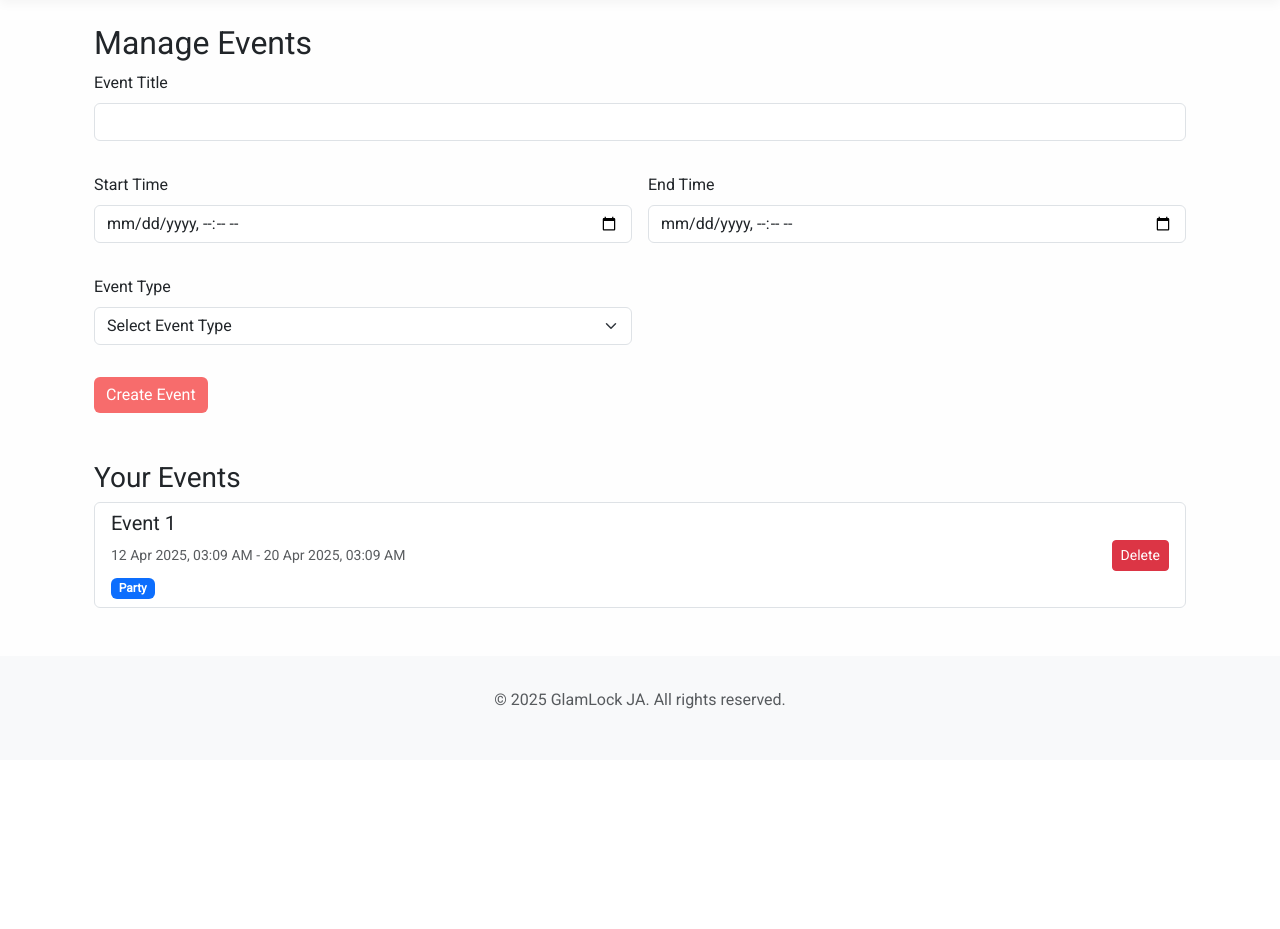
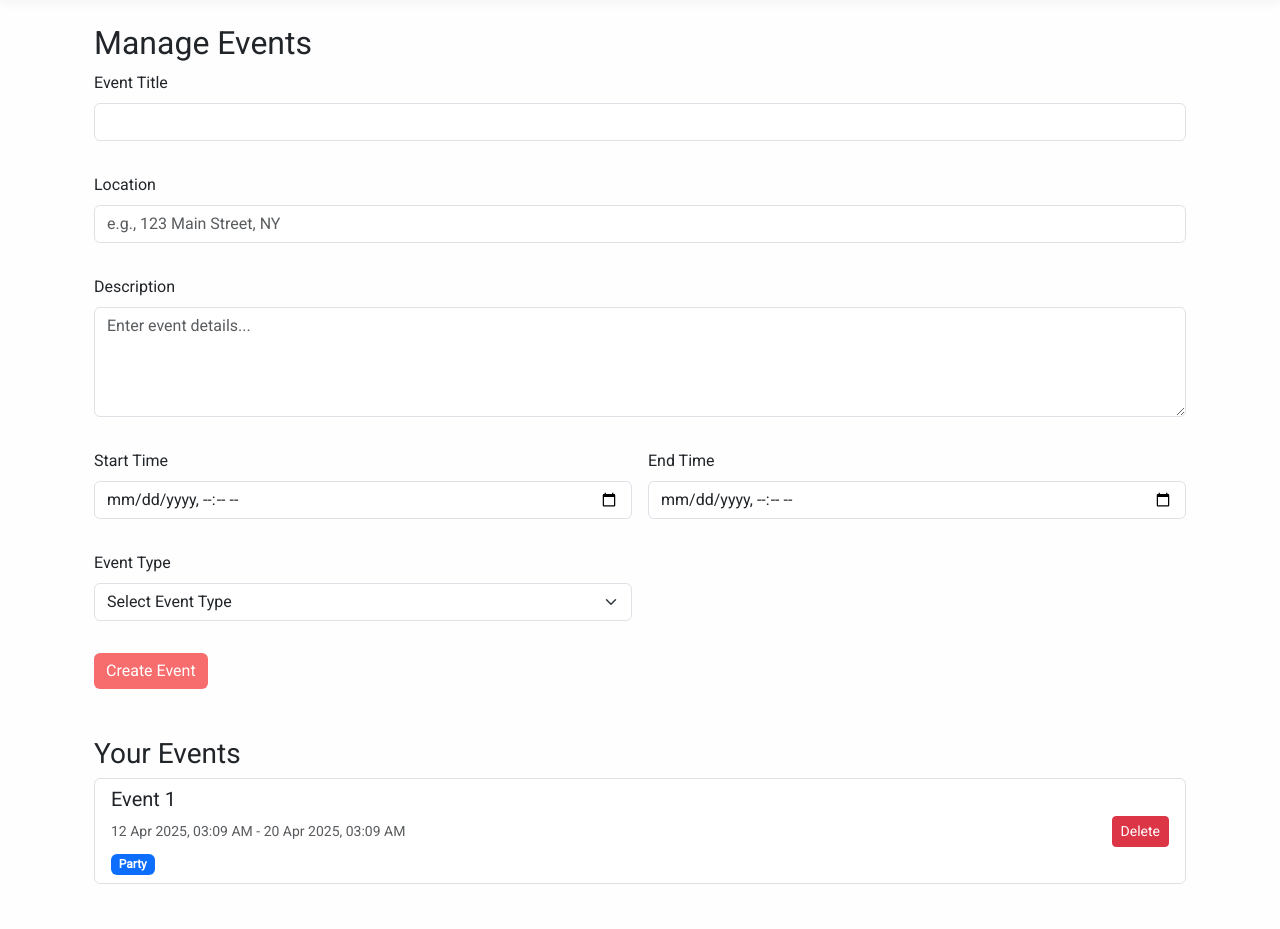
Before and after one commit to ashdot/group4-glamlock, a Flask app: page /events/manage in a window 1280 px wide. Shown: the part 65-994 px from the top of the page. Before the commit the page ends 774 px from the top, so only its background shows below. Run offline with Flask 3, Linux system fonts and the light colour scheme; a user stored in the database is signed in.

Commit message:
Edited event functionality

```diff
--- a/operation/events/routes.py
+++ b/operation/events/routes.py
@@ -1,7 +1,7 @@
 from datetime import datetime
 from flask import Blueprint, abort, render_template, redirect, request, url_for, flash
 from flask_login import login_required, current_user
-from models.models import Event, db
+from models.models import Booking, Event, db
 
 events_bp = Blueprint('events', __name__)
 
@@ -91,3 +91,22 @@ def delete_event(event_id):
         flash(f"Error deleting event: {str(e)}", "error")
 
     return redirect(url_for('events.manage_events'))
+
+
+@events_bp.route('/event')
+@login_required
+def view_events():
+    if not current_user.client_profile:
+        return redirect(url_for('home'))
+
+    # See events from artists the client has booked
+    client_bookings = Booking.query.filter_by(user_id=current_user.id).all()
+    artist_ids = {b.artist_id for b in client_bookings}
+
+    # Added distinct() to avoid duplicates
+    published_events = Event.query.filter(
+        Event.artist_id.in_(artist_ids)
+    ).distinct(Event.id).all()  # For PostgreSQL
+
+    return render_template('events/client_events.html',
+                         events=published_events)
--- a/templates/base.html
+++ b/templates/base.html
@@ -62,6 +62,7 @@
                         <li class="nav-item"><a class="nav-link" href="{{ url_for('bookings.artist_bookings') }}">Bookings</a></li>
                     {% else %}
                         <li class="nav-item"><a class="nav-link" href="{{ url_for('recommendations.view_recommendations') }}">Recommendations</a></li>
+                        <li class="nav-item"><a class="nav-link" href="{{ url_for('events.view_events') }}">Events</a></li>
                     {% endif %}
                     <li class="nav-item"><a class="nav-link" href="{{ url_for('auth.logout') }}">Logout</a></li>
                 {% else %}
--- a/templates/events/event.html
+++ b/templates/events/event.html
@@ -13,6 +13,21 @@
                     <input type="text" name="title" class="form-control" required>
                 </div>
             </div>
+
+            <div class="col-md-12">
+                <div class="mb-3">
+                    <label class="form-label">Location</label>
+                    <input type="text" name="location" class="form-control" placeholder="e.g., 123 Main Street, NY">
+                </div>
+            </div>
+
+            <div class="col-md-12">
+                <div class="mb-3">
+                    <label class="form-label">Description</label>
+                    <textarea name="description" class="form-control" rows="4" placeholder="Enter event details..."></textarea>
+                </div>
+            </div>
+
 
             <div class="col-md-6">
                 <div class="mb-3">
--- a/templates/portfolio/view.html
+++ b/templates/portfolio/view.html
@@ -14,7 +14,7 @@
             <p class="card-text">{{ portfolio.description }}</p>
             <a href="{{ url_for('portfolio.create_portfolio') }}"
                class="btn btn-primary">
-                Edit Portfolio
+                Update Portfolio
             </a>
         </div>
     </div>
```
Also changed, not shown: templates/events/client_events.html (added, +31 -0 lines), instance/glamlock.db, static/uploads/08664cb369f448ba9abeb3cc7f775e37_fa050fd7-4c62-4694-ac27-d28748a393f8_1.5f6dff2fcb1a5ec2f9b1437aea5dbd6f-1919749943.jpeg (added), static/uploads/4b431a8aca164dcfb83e0ff75f239476_20-min-3299208669.jpg (added), static/uploads/57a08491e01e44d9a9f20fbb020835fe_20-min-3299208669.jpg (added), static/uploads/b6801e16312547b5ad7e54a01997f05e_20-min-3299208669.jpg (added), static/uploads/d8de45210c7d4a308671f186f087ee78_fa050fd7-4c62-4694-ac27-d28748a393f8_1.5f6dff2fcb1a5ec2f9b1437aea5dbd6f-1919749943.jpeg (added).
